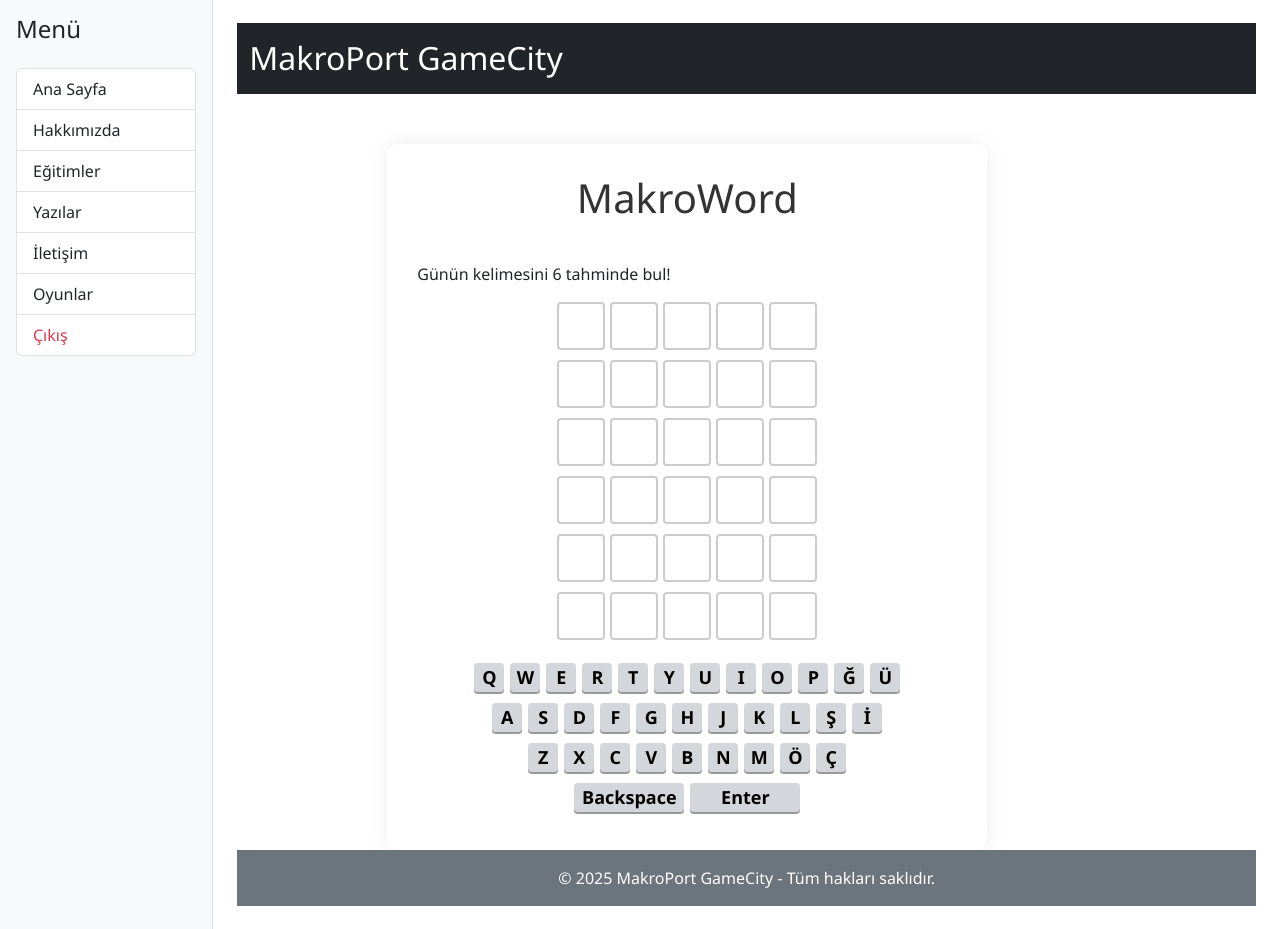
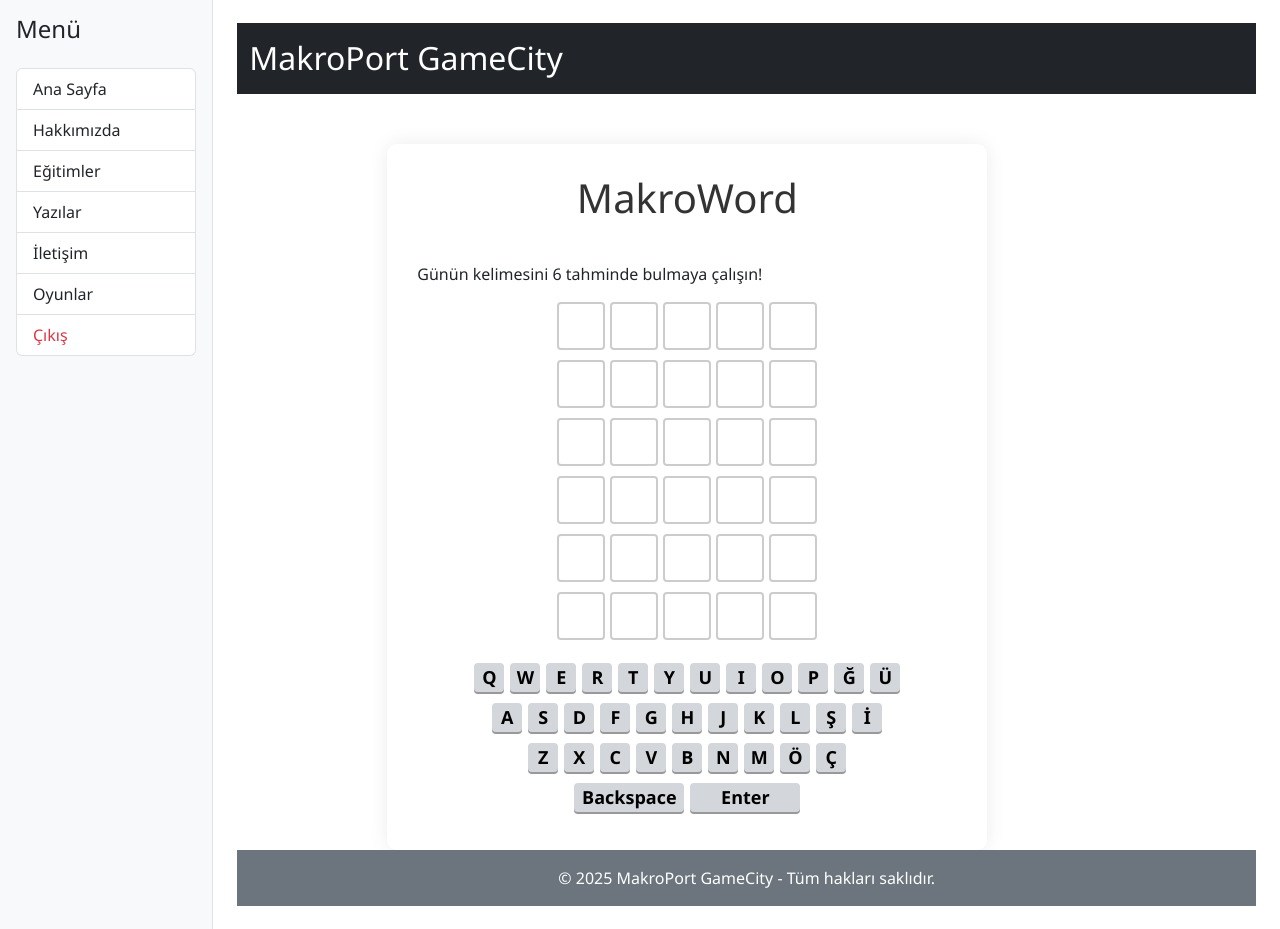
Before and after one commit to ckaraduman/makroport, a PHP site: page /makroword1 in a window 1280 px wide. Shown: the part 87-1016 px from the top of the page. Run offline with PHP 8.4, Linux system fonts and the light colour scheme.

Commit message:
Responsive Test-2

```diff
--- a/pages/games/makroword1.php
+++ b/pages/games/makroword1.php
@@ -19,7 +19,7 @@ $kelime = getDailyWord(); // Günlük kelimeyi al
 
 <div class="game-container">
     <h1>MakroWord</h1>
-    <p class="subtitle">Günün kelimesini 6 tahminde bul!</p>
+    <p class="subtitle">Günün kelimesini 6 tahminde bulmaya çalışın!</p>
 
     <div id="board" class="board"></div>
     <div id="keyboard" class="keyboard"></div>
```
